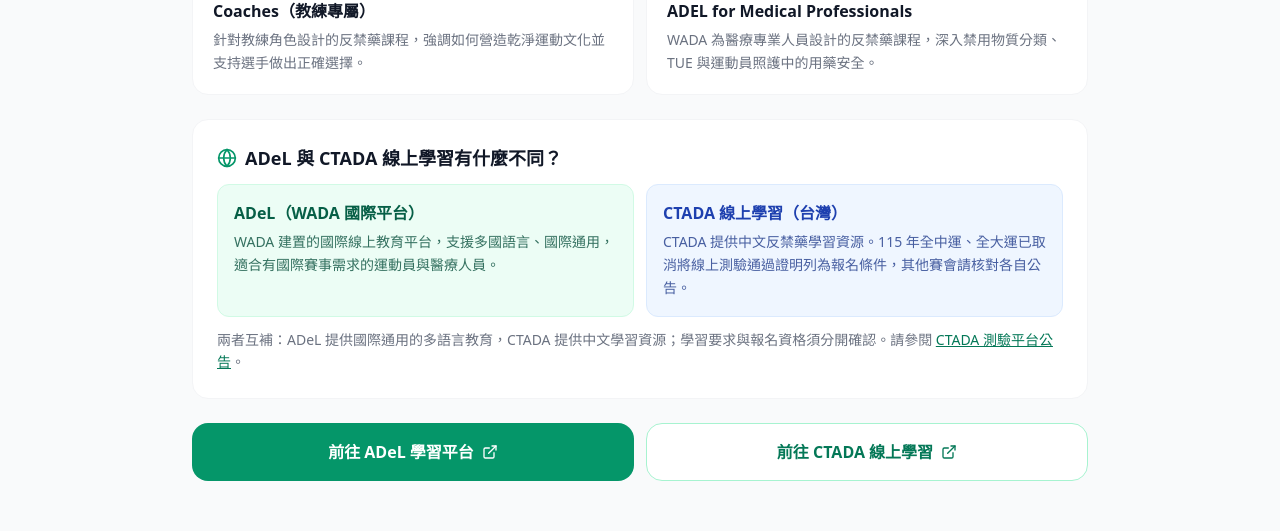
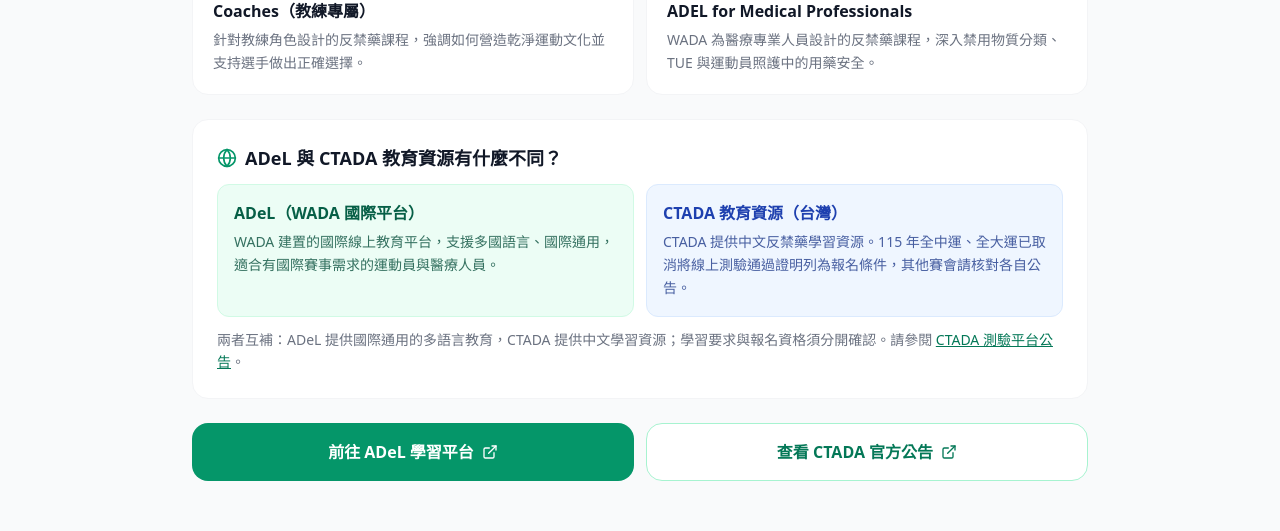
Before and after one commit to keanu77/antidopingplatform, a React (Vite) app in the folder frontend/: page /adel in a window 1280 px wide. Shown: the part 992-1523 px from the top of the page. Built offline with nearby package versions, Linux system fonts and the light colour scheme; no server answers.

Commit message:
fix(resources): replace unavailable CTADA learning links

```diff
--- a/frontend/src/pages/ADeL.jsx
+++ b/frontend/src/pages/ADeL.jsx
@@ -138,7 +138,7 @@
         <div className="flex items-center gap-2 mb-3">
           <Globe className="h-5 w-5 text-emerald-600" />
           <h2 className="text-lg font-bold text-gray-900">
-            ADeL 與 CTADA 線上學習有什麼不同？
+            ADeL 與 CTADA 教育資源有什麼不同？
           </h2>
         </div>
         <div className="grid grid-cols-1 sm:grid-cols-2 gap-3">
@@ -153,7 +153,7 @@
           </div>
           <div className="p-4 rounded-xl bg-blue-50 border border-blue-100">
             <h3 className="font-bold text-blue-800 mb-1.5">
-              CTADA 線上學習（台灣）
+              CTADA 教育資源（台灣）
             </h3>
             <p className="text-sm text-blue-900/80 leading-relaxed">
               CTADA 提供中文反禁藥學習資源。115 年全中運、全大運已取消將線上測驗通過證明列為報名條件，其他賽會請核對各自公告。
@@ -178,12 +178,12 @@
           <ExternalLink className="h-4 w-4" />
         </a>
         <a
-          href="https://elearning.ctada.org.tw/"
+          href="https://www.antidoping.org.tw/news/測驗平台公告/"
           target="_blank"
           rel="noopener noreferrer"
           className="flex items-center justify-center gap-2 px-5 py-4 bg-white text-emerald-700 border border-emerald-200 rounded-2xl font-bold hover:bg-emerald-50 transition-colors"
         >
-          前往 CTADA 線上學習
+          查看 CTADA 官方公告
           <ExternalLink className="h-4 w-4" />
         </a>
       </div>
--- a/frontend/src/pages/Resources.jsx
+++ b/frontend/src/pages/Resources.jsx
@@ -36,9 +36,9 @@
     icon: BookOpen,
     items: [
       {
-        name: "CTADA 線上學習平台",
-        desc: "全中運/全大運選手必修課程",
-        url: "https://elearning.ctada.org.tw/",
+        name: "CTADA 學習與測驗公告",
+        desc: "台灣賽會報名與測驗要求，以官方最新公告為準",
+        url: "https://www.antidoping.org.tw/news/測驗平台公告/",
       },
       {
         name: "WADA ADEL 學習平台",
```
